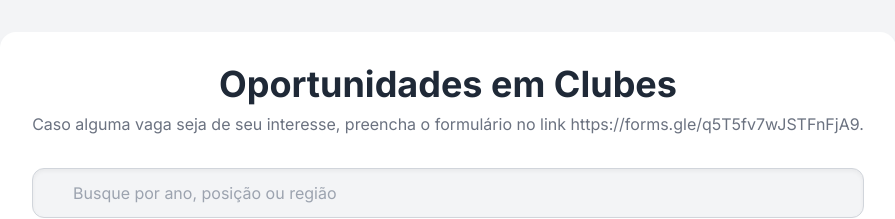
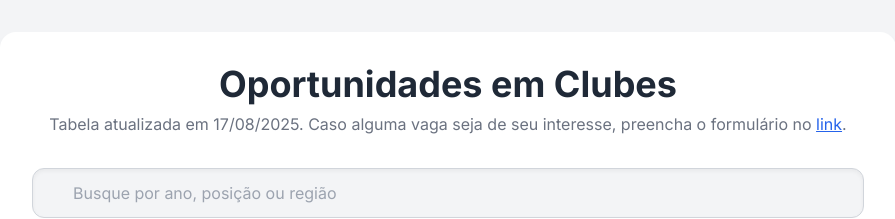
Before and after one commit to rafaelbunese/tabela-atletas, a plain HTML site: page index.html in a window 1280 px wide. Shown: the top 219 px of the page, without its empty margins (192-1087 px from the left). Drawn offline with nearby package versions, Linux system fonts and the light colour scheme.

Commit message:
Add files via upload

```diff
--- a/index.html
+++ b/index.html
@@ -22,8 +22,8 @@
         <h1 class="text-3xl sm:text-4xl font-bold text-center text-gray-800 mb-2">
             Oportunidades em Clubes
         </h1>
-        <p class="text-center text-gray-500 mb-8">
-            Caso alguma vaga seja de seu interesse, preencha o formulário no link https://forms.gle/q5T5fv7wJSTFnFjA9.
+<p class="text-center text-gray-500 mb-8">
+            Tabela atualizada em 17/08/2025. Caso alguma vaga seja de seu interesse, preencha o formulário no <a href="https://forms.gle/q5T5fv7wJSTFnFjA9" target="_blank" class="text-blue-600 hover:text-blue-800 underline">link</a>.
         </p>
 
         <!-- Campo de busca -->
```
